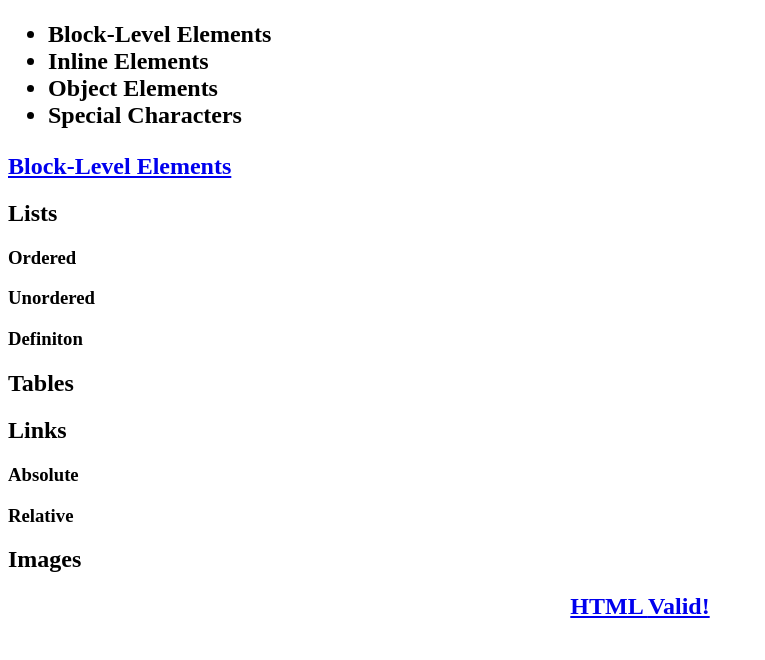
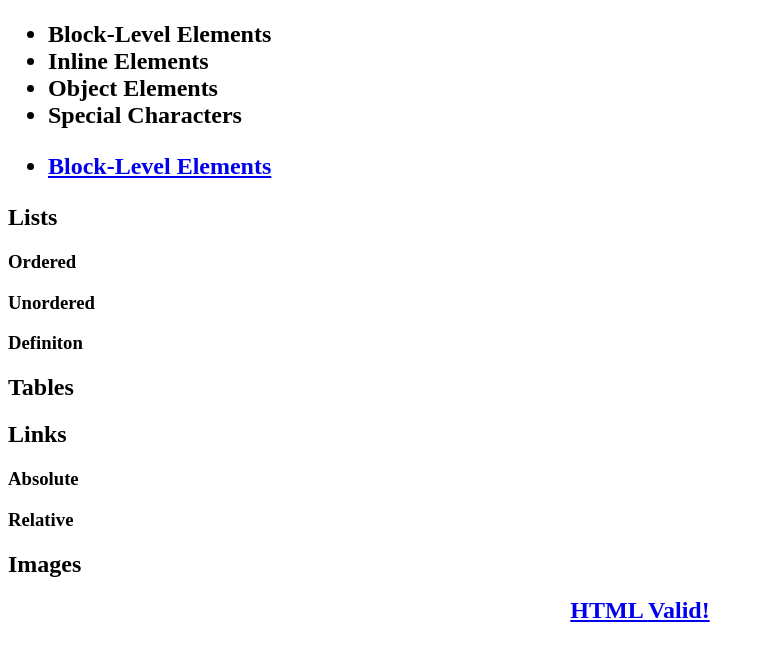
Before and after one commit to Lavender7340/website, a plain HTML site: page gdw/index.html in a window 1280 px wide. Shown: the part 110-770 px from the top of the page, without its empty margins (0-765 px from the left). Drawn offline with Linux system fonts and the light colour scheme.

Commit message:
add text

```diff
--- a/gdw/index.html
+++ b/gdw/index.html
@@ -17,7 +17,9 @@
 
 </ul>
 
-<a href="block.html">Block-Level Elements</a>
+<ul>
+<li><a href="block.html">Block-Level Elements</a></li>
+</ul>
 
 <h2>Lists<h2/>
 <h3>Ordered<h3/>
```
